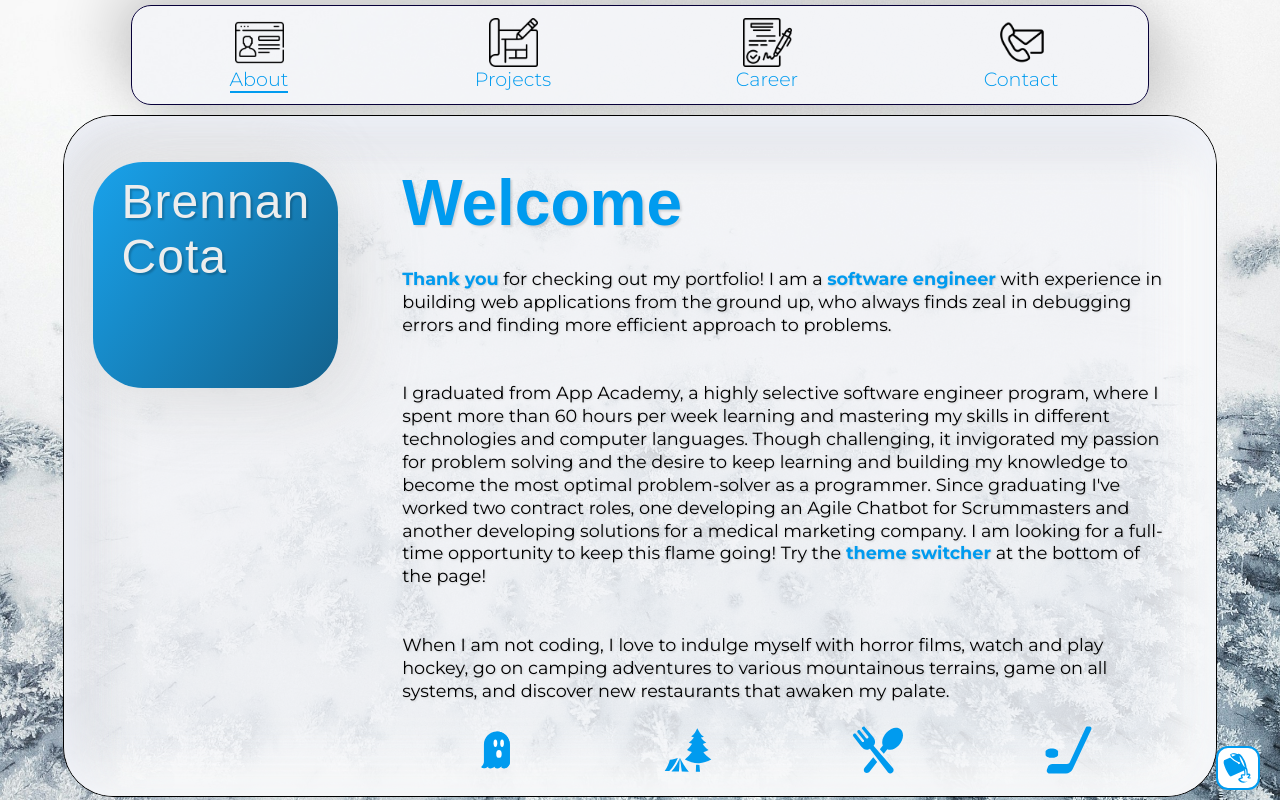
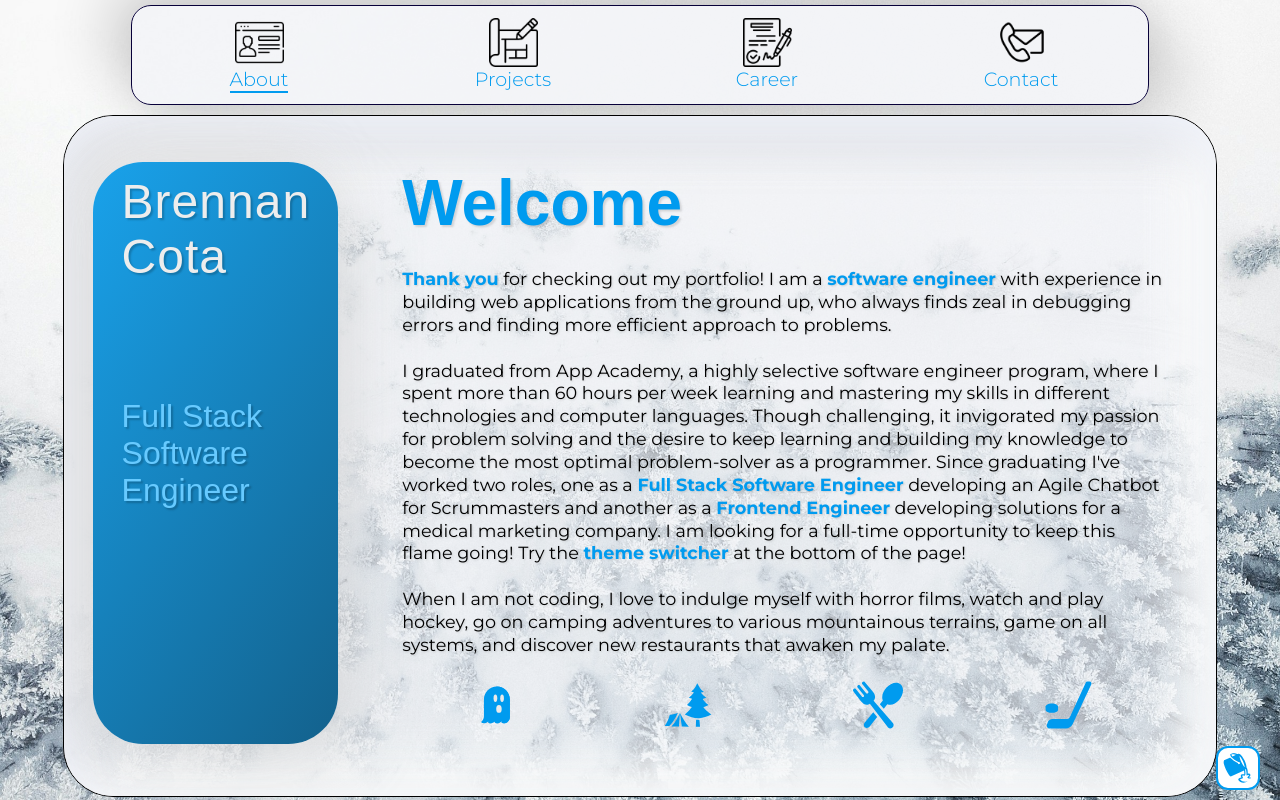
Before and after one commit to Sleightttt/Austin_Roach, a React (Create React App) app in the folder planner-app/: page / in a window 1280 px wide. Built offline with nearby package versions, Linux system fonts and the light colour scheme.

Commit message:
styling changes

```diff
--- a/planner-app/src/components/About/About.css
+++ b/planner-app/src/components/About/About.css
@@ -14,11 +14,15 @@
   width: 130%;
   top: -2%;
   left: -15%;
-  height: 40%;
+  height: 103%;
   background: linear-gradient(125deg, #19a2eb, #13618c);
   box-shadow: 20px 20px 60px #c9c9c969, -20px -20px 60px #e1e1e1bf;
   border-radius: 50px;
   z-index: 1;
+}
+
+.hidden {
+  visibility: hidden;
 }
 
 .name-h {
@@ -76,7 +80,7 @@
 
 .about-p {
   line-height: 1.3;
-  margin: 3% 0;
+  margin: 3% 0 0 0;
 }
 
 .me {
@@ -110,7 +114,7 @@
 .about-icon-cont {
   display: flex;
   width: 100%;
-
+  margin: 3% 0 0 0;
   flex-direction: row;
   justify-content: space-around;
 }
@@ -195,7 +199,7 @@
   }
 }
 
-@media (max-width: 830px) {
+@media (max-width: 850px) {
   .about-body {
     margin-top: 20px;
     font-size: 0.9rem;
@@ -217,7 +221,7 @@
   }
 }
 
-@media (min-width: 1300px) {
+@media (min-width: 1320px) {
   .about-body {
     font-size: 1.3rem;
   }
@@ -226,7 +230,7 @@
   }
 }
 
-@media (min-width: 1790px) {
+@media (min-width: 1820px) {
   .about-body {
     font-size: 1.4rem;
   }
--- a/planner-app/src/components/About/AboutBody.js
+++ b/planner-app/src/components/About/AboutBody.js
@@ -47,9 +47,16 @@ const AboutBody = ({ activeTheme }) => {
         Though challenging, it invigorated my passion for problem solving and
         the desire to keep learning and building my knowledge to become the most
         optimal problem-solver as a programmer. Since graduating I've worked two
-        contract roles, one developing an Agile Chatbot for Scrummasters and
-        another developing solutions for a medical marketing company. I am
-        looking for a full-time opportunity to keep this flame going! Try the{" "}
+        roles, one as a{" "}
+        <span style={{ fontWeight: "bold", color: themeFixer() }}>
+          Full Stack Software Engineer
+        </span>{" "}
+        developing an Agile Chatbot for Scrummasters and another as a{" "}
+        <span style={{ fontWeight: "bold", color: themeFixer() }}>
+          Frontend Engineer
+        </span>{" "}
+        developing solutions for a medical marketing company. I am looking for a
+        full-time opportunity to keep this flame going! Try the{" "}
         <span style={{ fontWeight: "bold", color: themeFixer() }}>
           theme switcher
         </span>{" "}
@@ -83,9 +90,9 @@ const AboutBody = ({ activeTheme }) => {
 	c0,0,0,6.162,0,9.006c0,1.896-0.947,3.792-2.844,5.688c-0.674,0.674-1.707,1.104-2.801,1.342c1.696,0.497,5.226,0.233,6.801-1.342
 	c1.896-1.896,2.844-3.791,2.844-5.688c0-2.844,0-9.006,0-9.006V24.882C48.444,15.719,41.018,8.292,31.854,8.292z"
           />
-          <ellipse fill="#FFFFFF" cx="34.5" cy="37" rx="3.5" ry="5" />
-          <ellipse fill="#FFFFFF" cx="29.959" cy="23.459" rx="2.37" ry="4.74" />
-          <ellipse fill="#FFFFFF" cx="38.49" cy="23.459" rx="2.37" ry="4.74" />
+          <ellipse fill="#eaeaea" cx="34.5" cy="37" rx="3.5" ry="5" />
+          <ellipse fill="#eaeaea" cx="29.959" cy="23.459" rx="2.37" ry="4.74" />
+          <ellipse fill="#eaeaea" cx="38.49" cy="23.459" rx="2.37" ry="4.74" />
         </svg>
         <svg
           className="about-icon"
--- a/planner-app/src/components/About/AboutNav.js
+++ b/planner-app/src/components/About/AboutNav.js
@@ -11,6 +11,7 @@ const AboutNav = ({ activeTheme }) => {
   const [currentTitleIndex, setCurrentTitleIndex] = useState(0);
   const [fadeIn, setFadeIn] = useState(false);
   const [initialLoad, setInitialLoad] = useState(true);
+  const [windowWidth, setWindowWidth] = useState(window.innerWidth);
 
   useEffect(() => {
     const intervalId = setInterval(() => {
@@ -19,7 +20,7 @@ const AboutNav = ({ activeTheme }) => {
         setCurrentTitleIndex((prevIndex) => (prevIndex + 1) % titles.length);
         setFadeIn(true); // Start fading in with the new title
       }, 500); // Wait for 500ms before changing the title
-    }, 4000); // Change the title every 4 seconds (4000 milliseconds)
+    }, 2500); // Change the title every 4 seconds (4000 milliseconds)
 
     // Disable initial sliding animation after the first load
     if (initialLoad) {
@@ -30,7 +31,17 @@ const AboutNav = ({ activeTheme }) => {
     }
 
     return () => clearInterval(intervalId);
-  }, [initialLoad]);
+  }, [initialLoad, titles.length]);
+
+  useEffect(() => {
+    const handleResize = () => {
+      setWindowWidth(window.innerWidth);
+    };
+
+    window.addEventListener("resize", handleResize);
+
+    return () => window.removeEventListener("resize", handleResize);
+  }, []);
 
   const themeFixer = () => {
     let boxStyle = {};
@@ -58,6 +69,21 @@ const AboutNav = ({ activeTheme }) => {
       <div className={`name-h slide-left ${fadeIn ? "fade-in2" : "fade-out2"}`}>
         Brennan Cota
       </div>
+      {windowWidth > 540 ? (
+        <>
+          {titles.map((title, index) => (
+            <div
+              key={index}
+              className={`name-h2 ${initialLoad ? "slide-right" : ""}  ${
+                currentTitleIndex === index ? "" : "hidden"
+              } ${fadeIn ? "fade-in2" : "fade-out2"}`}
+              style={{ ...textStyle }}
+            >
+              {title}
+            </div>
+          ))}
+        </>
+      ) : (
         <div
           className={`name-h2 ${initialLoad ? "slide-right" : ""} ${
             fadeIn ? "fade-in2" : "fade-out2"
@@ -66,6 +92,7 @@ const AboutNav = ({ activeTheme }) => {
         >
           {titles[currentTitleIndex]}
         </div>
+      )}
       <div className="bg-rounded-square" style={{ ...boxStyle }}></div>
     </div>
   );
--- a/planner-app/src/components/Contract/Contract.css
+++ b/planner-app/src/components/Contract/Contract.css
@@ -24,7 +24,6 @@
   width: 80%;
   display: flex;
   flex-direction: column;
-
   align-items: center;
   font-family: "Tittilium Web", sans-serif;
   font-weight: 400;
@@ -60,7 +59,6 @@
   font-family: "Montserrat", sans-serif;
   margin: 3% 5%;
   font-size: 1.2rem;
-
   align-items: center;
   line-height: 1.3;
 }
@@ -74,7 +72,7 @@
   color: #00a6ff;
   text-shadow: 2px 2px 2px rgba(98, 98, 98, 0.207);
   border-bottom: 2px solid #00a6ff;
-  transition: 0.2s ease-in-out;
+
   align-self: flex-start;
 }
 
@@ -97,8 +95,9 @@
   }
 
   .body-title {
-    font-size: 1.2rem;
+    font-size: 2rem;
     margin: 3px;
+    margin-bottom: 4%;
     align-self: center;
   }
   .entry-box-c {
--- a/planner-app/src/components/Projects/Projects.css
+++ b/planner-app/src/components/Projects/Projects.css
@@ -89,7 +89,7 @@
   justify-content: space-around;
   align-items: center;
   height: 60px;
-  width: 500px;
+  width: 80%;
   border-radius: 10px;
 }
 
@@ -101,7 +101,7 @@
 .image-cont {
   width: 90%;
   height: 350px;
-  margin: 4%;
+  margin: 5%;
   margin-bottom: 0;
   display: flex;
   justify-content: center;
@@ -187,12 +187,46 @@
 .tracker {
   display: flex;
   flex-direction: row;
-  margin-top: 5px;
+  margin-top: 2%;
 }
 
 .tracker-diamond {
-  height: 10px;
-  width: 10px;
+  height: 15px;
+  width: 15px;
+}
+
+@media (max-width: 1200px) {
+  .nav-text {
+    font-size: 1.2rem;
+  }
+  .about-body2 {
+    font-size: 1rem;
+  }
+  .link {
+    font-size: 1rem;
+  }
+  .tech-icon {
+    height: 80%;
+  }
+  .git-live-logo {
+    height: 40px;
+    width: 40px;
+  }
+}
+
+@media (max-width: 900px) {
+  .nav-text {
+    font-size: 1rem;
+  }
+  .tech-icon {
+    height: 70%;
+  }
+}
+
+@media (max-width: 700px) {
+  .nav-text {
+    font-size: 0.7rem;
+  }
 }
 
 @media screen and (max-width: 540px) {
@@ -254,7 +288,7 @@
   }
 
   .about-body2 {
-    margin: 2% 5%;
+    margin: 2% 10%;
     font-size: 0.7rem;
   }
 
@@ -279,21 +313,3 @@
     font-size: 0.7rem;
   }
 }
-
-@media (max-width: 1200px) {
-  .nav-text {
-    font-size: 1.2rem;
-  }
-}
-
-@media (max-width: 900px) {
-  .nav-text {
-    font-size: 1rem;
-  }
-}
-
-@media (max-width: 700px) {
-  .nav-text {
-    font-size: 0.7rem;
-  }
-}
--- a/planner-app/src/components/ViewBox/ViewBox.css
+++ b/planner-app/src/components/ViewBox/ViewBox.css
@@ -11,7 +11,7 @@
   margin: 5px;
   border-radius: 50px;
 
-  background: #f2f3f7d6;
+  background: #f2f3f7a8;
   box-shadow: inset 20px 20px 60px #cecfd2, inset -20px -20px 60px #ffffff;
   z-index: 1;
 }
```
Lines whose indentation alone changed are shown as unchanged.
